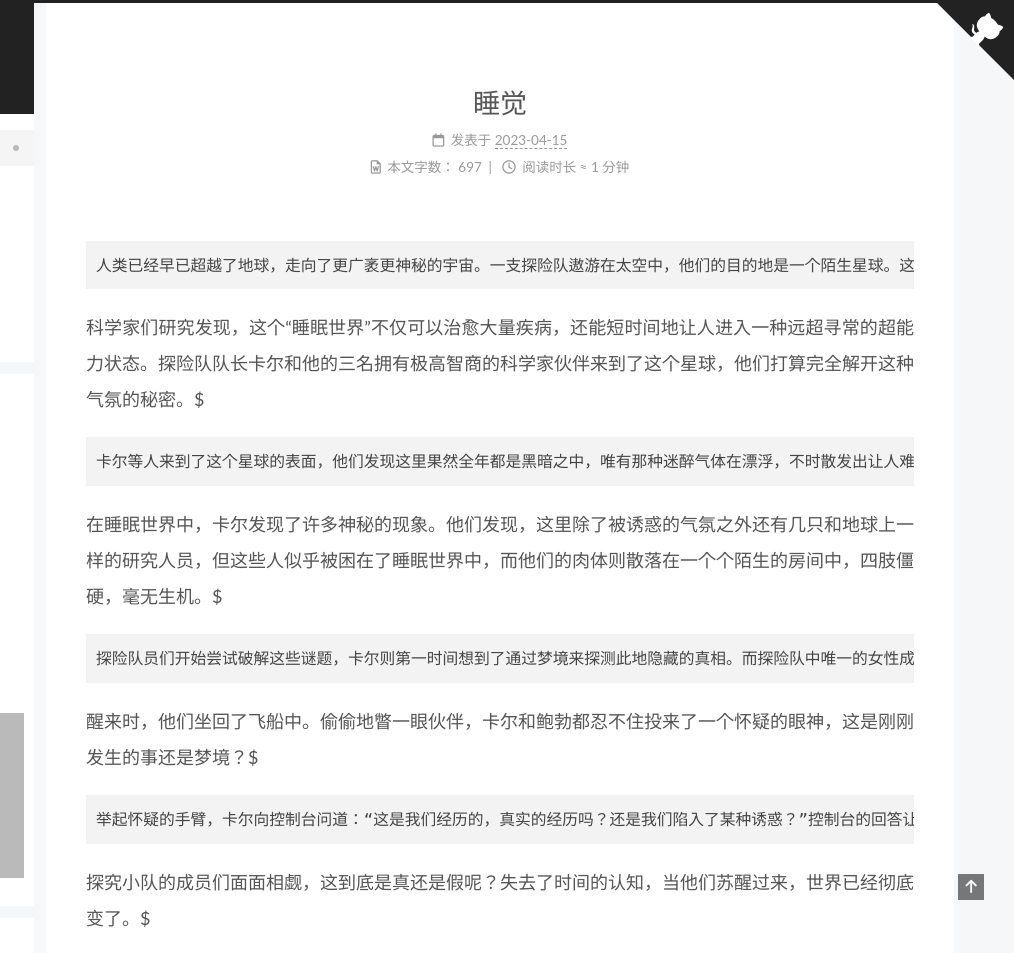
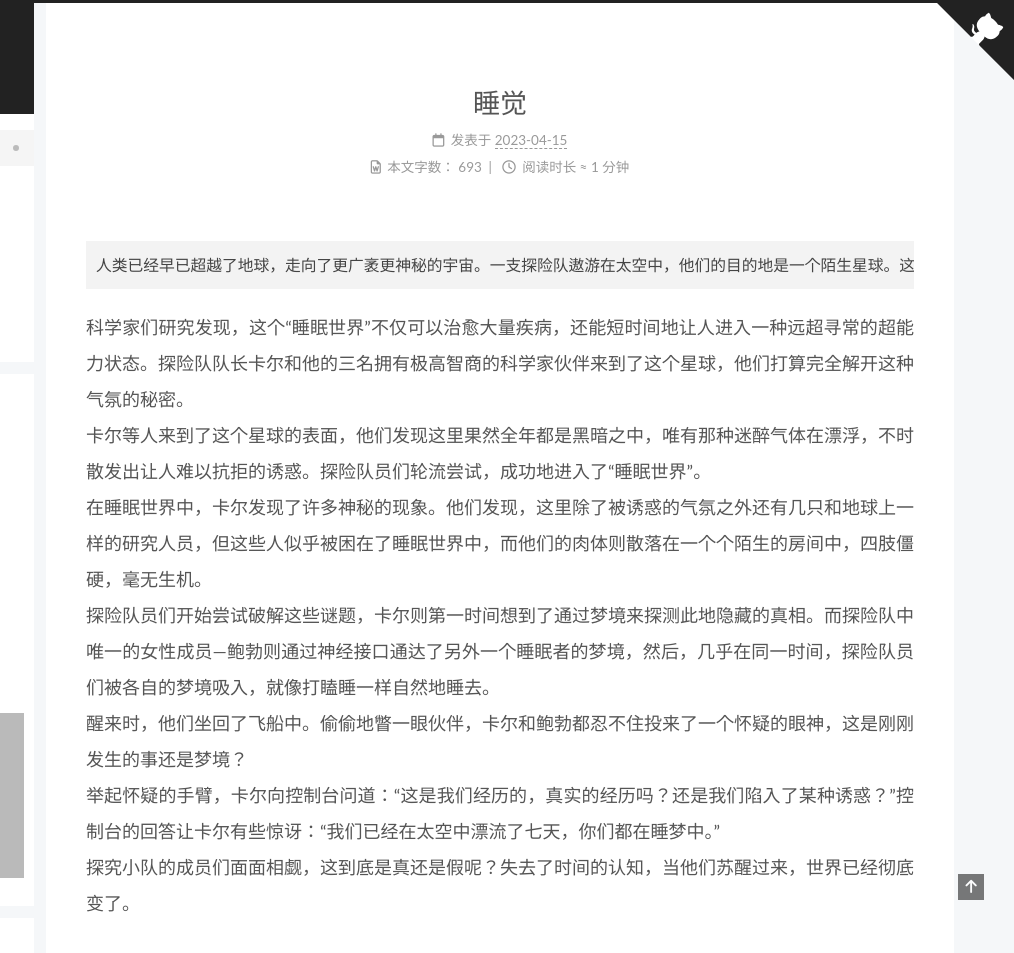
Before and after one commit to laozykk/laozykk.github.io, a plain HTML site: page index.html in a window 1280 px wide. Shown: the top 953 px of the page, 266-1280 px from the left. Drawn offline with nearby package versions, Linux system fonts and the light colour scheme; some packages are replaced by stand-ins of ours; grey boxes are pictures that could not be loaded; a script that the page names is missing.

Commit message:
Site updated: 2023-04-15 01:54:28

```diff
--- a/atom.xml
+++ b/atom.xml
@@ -6,7 +6,7 @@
   <link href="https://laozykk.github.io/atom.xml" rel="self"/>
 
   <link href="https://laozykk.github.io/"/>
-  <updated>2023-04-14T17:49:54.343Z</updated>
+  <updated>2023-04-14T17:52:49.590Z</updated>
   <id>https://laozykk.github.io/</id>
 
   <author>
@@ -21,7 +21,7 @@
     <link href="https://laozykk.github.io/2023/04/15/%E7%9D%A1%E8%A7%89/"/>
     <id>https://laozykk.github.io/2023/04/15/%E7%9D%A1%E8%A7%89/</id>
     <published>2023-04-14T17:37:26.000Z</published>
-    <updated>2023-04-14T17:49:54.343Z</updated>
+    <updated>2023-04-14T17:52:49.590Z</updated>
 
 
 
--- a/index.html
+++ b/index.html
@@ -221,7 +221,7 @@
       <span class="post-meta-item-text">发表于</span>
 
 
-      <time title="创建时间：2023-04-15 01:37:26 / 修改时间：01:49:54" itemprop="dateCreated datePublished" datetime="2023-04-15T01:37:26+08:00">2023-04-15</time>
+      <time title="创建时间：2023-04-15 01:37:26 / 修改时间：01:52:49" itemprop="dateCreated datePublished" datetime="2023-04-15T01:37:26+08:00">2023-04-15</time>
     </span>
 
 
@@ -231,7 +231,7 @@
         <i class="far fa-file-word"></i>
       </span>
       <span class="post-meta-item-text">本文字数：</span>
-      <span>697</span>
+      <span>693</span>
     </span>
     <span class="post-meta-item" title="阅读时长">
       <span class="post-meta-item-icon">
@@ -251,16 +251,7 @@
     <div class="post-body" itemprop="articleBody">
           <pre><code>人类已经早已超越了地球，走向了更广袤更神秘的宇宙。一支探险队遨游在太空中，他们的目的地是一个陌生星球。这个星球全年长时间处于黑暗之中，但是据说那里存在一种神奇的气氛，可以让人类进入一种像梦境一样的状态，叫做“睡眠世界”。
 </code></pre>
-<p>科学家们研究发现，这个“睡眠世界”不仅可以治愈大量疾病，还能短时间地让人进入一种远超寻常的超能力状态。探险队队长卡尔和他的三名拥有极高智商的科学家伙伴来到了这个星球，他们打算完全解开这种气氛的秘密。$</p>
-<pre><code>卡尔等人来到了这个星球的表面，他们发现这里果然全年都是黑暗之中，唯有那种迷醉气体在漂浮，不时散发出让人难以抗拒的诱惑。探险队员们轮流尝试，成功地进入了“睡眠世界”。
-</code></pre>
-<p>在睡眠世界中，卡尔发现了许多神秘的现象。他们发现，这里除了被诱惑的气氛之外还有几只和地球上一样的研究人员，但这些人似乎被困在了睡眠世界中，而他们的肉体则散落在一个个陌生的房间中，四肢僵硬，毫无生机。$</p>
-<pre><code>探险队员们开始尝试破解这些谜题，卡尔则第一时间想到了通过梦境来探测此地隐藏的真相。而探险队中唯一的女性成员—鲍勃则通过神经接口通达了另外一个睡眠者的梦境，然后，几乎在同一时间，探险队员们被各自的梦境吸入，就像打瞌睡一样自然地睡去。
-</code></pre>
-<p>醒来时，他们坐回了飞船中。偷偷地瞥一眼伙伴，卡尔和鲍勃都忍不住投来了一个怀疑的眼神，这是刚刚发生的事还是梦境？$</p>
-<pre><code>举起怀疑的手臂，卡尔向控制台问道：“这是我们经历的，真实的经历吗？还是我们陷入了某种诱惑？”控制台的回答让卡尔有些惊讶：“我们已经在太空中漂流了七天，你们都在睡梦中。”
-</code></pre>
-<p>探究小队的成员们面面相觑，这到底是真还是假呢？失去了时间的认知，当他们苏醒过来，世界已经彻底变了。$</p>
+<p>科学家们研究发现，这个“睡眠世界”不仅可以治愈大量疾病，还能短时间地让人进入一种远超寻常的超能力状态。探险队队长卡尔和他的三名拥有极高智商的科学家伙伴来到了这个星球，他们打算完全解开这种气氛的秘密。<br>    卡尔等人来到了这个星球的表面，他们发现这里果然全年都是黑暗之中，唯有那种迷醉气体在漂浮，不时散发出让人难以抗拒的诱惑。探险队员们轮流尝试，成功地进入了“睡眠世界”。<br>在睡眠世界中，卡尔发现了许多神秘的现象。他们发现，这里除了被诱惑的气氛之外还有几只和地球上一样的研究人员，但这些人似乎被困在了睡眠世界中，而他们的肉体则散落在一个个陌生的房间中，四肢僵硬，毫无生机。<br>    探险队员们开始尝试破解这些谜题，卡尔则第一时间想到了通过梦境来探测此地隐藏的真相。而探险队中唯一的女性成员—鲍勃则通过神经接口通达了另外一个睡眠者的梦境，然后，几乎在同一时间，探险队员们被各自的梦境吸入，就像打瞌睡一样自然地睡去。<br>醒来时，他们坐回了飞船中。偷偷地瞥一眼伙伴，卡尔和鲍勃都忍不住投来了一个怀疑的眼神，这是刚刚发生的事还是梦境？<br>    举起怀疑的手臂，卡尔向控制台问道：“这是我们经历的，真实的经历吗？还是我们陷入了某种诱惑？”控制台的回答让卡尔有些惊讶：“我们已经在太空中漂流了七天，你们都在睡梦中。”<br>探究小队的成员们面面相觑，这到底是真还是假呢？失去了时间的认知，当他们苏醒过来，世界已经彻底变了。</p>
 
 
     </div>
```
Also changed, not shown: 2023/04/15/睡觉/index.html (+4 -13 lines), content.json (+1 -1 lines), search.xml (+1 -10 lines).
